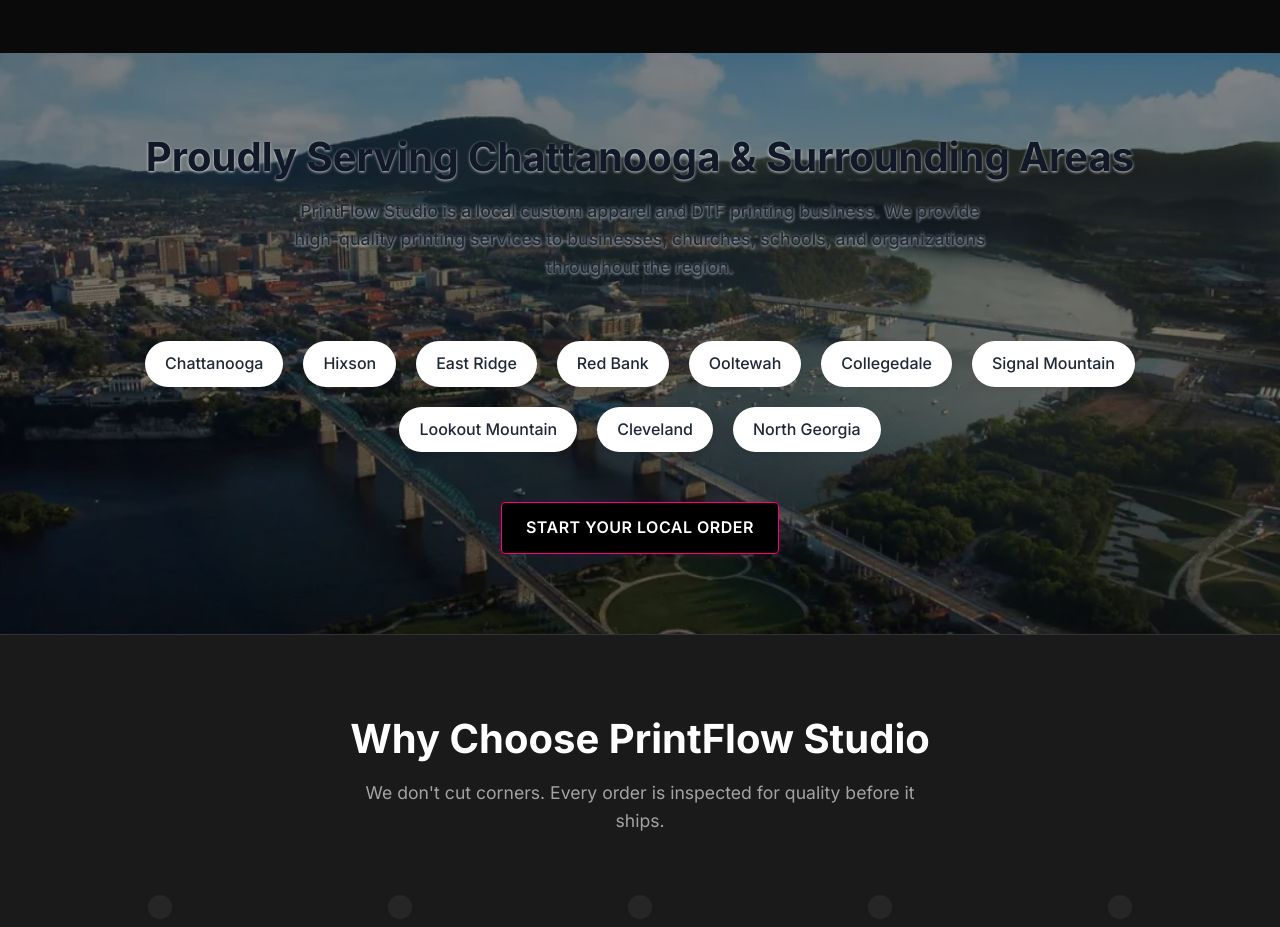
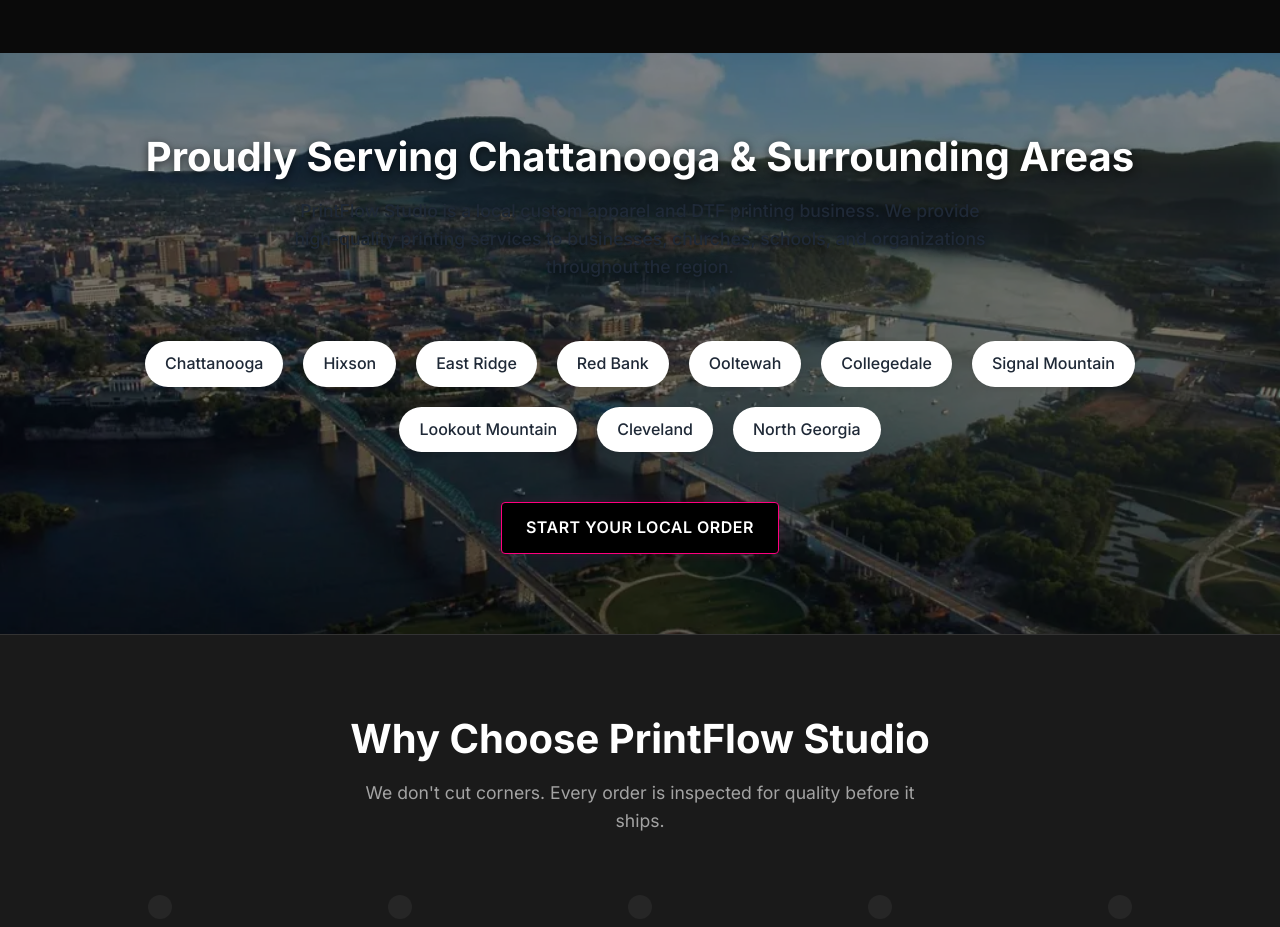
Before and after one commit to charleshllw2/printflow-web, a React (Vite) app: page / in a window 1280 px wide. Shown: the part 1400-2327 px from the top of the page. Built offline with nearby package versions, Linux system fonts and the light colour scheme.

Commit message:
style: change service area text color to white

```diff
--- a/src/styles/LocalServiceArea.css
+++ b/src/styles/LocalServiceArea.css
@@ -26,8 +26,8 @@
 
 .local-service-section h2,
 .local-service-section p {
-    color: #111827; /* Dark text for contrast against the washed out image */
-    text-shadow: 0 1px 3px rgba(255, 255, 255, 0.8); /* Subtle text shadow to help with readability */
+    color: #ffffff !important;
+    text-shadow: 0 2px 8px rgba(0, 0, 0, 0.6); /* Darker text shadow to help with readability against light sky */
 }
 
 .local-service-section .container {
```
